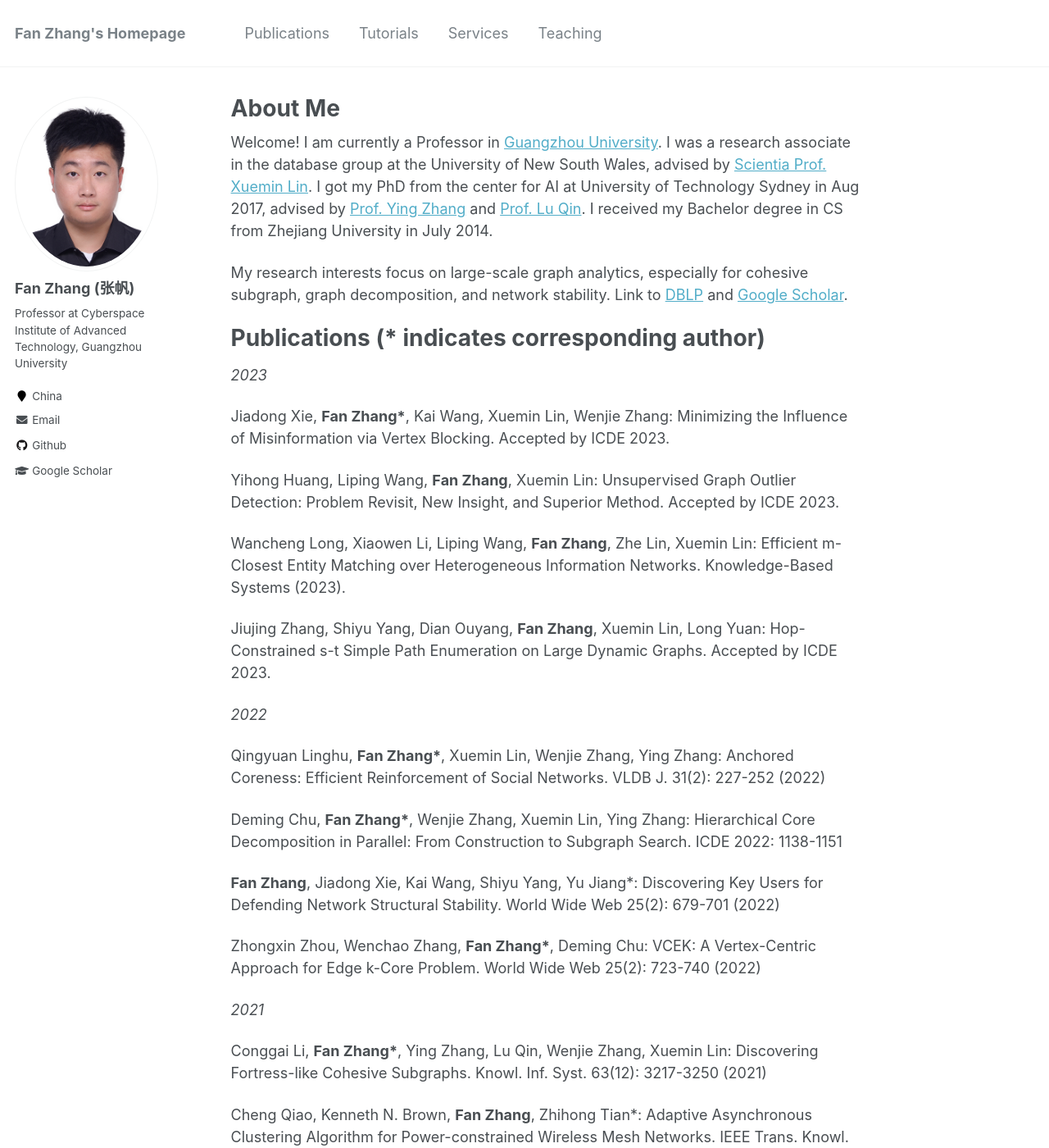
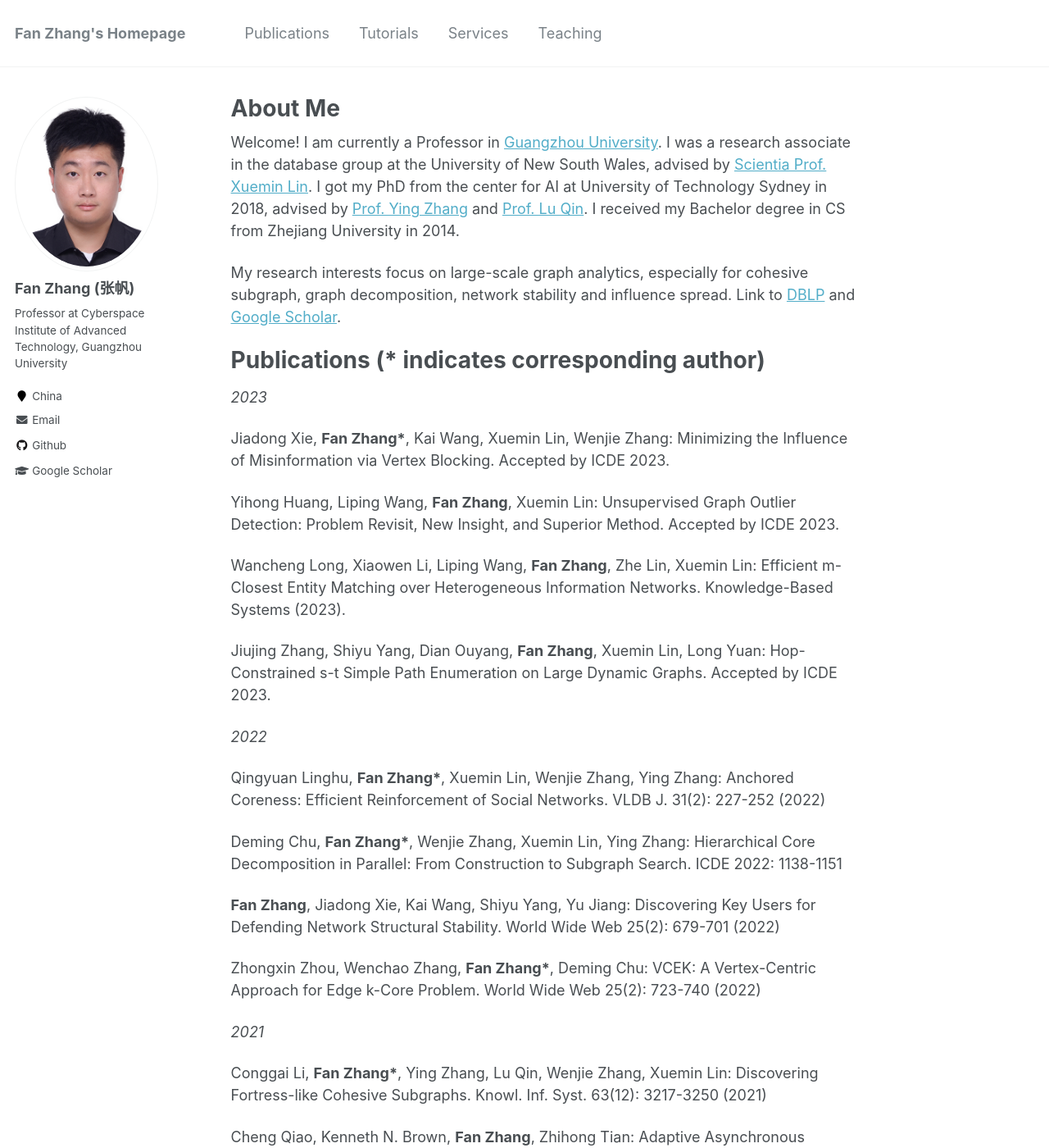
Before and after one commit to fanzhangcs/fanzhangcs.github.io, a Jekyll site: the page built from _pages/about.md, in a window 1280 px wide and 1400 px high. Shown: the whole window at 82% size. Built offline with Jekyll 4.4.1, drawn with Linux system fonts in a browser that asks for light colours; some of the changed text lies outside the part shown.

Commit message:
Update about.md

```diff
--- a/_pages/about.md
+++ b/_pages/about.md
@@ -8,9 +8,9 @@ redirect_from:
   - /about.html
 ---
 
-Welcome! I am currently a Professor in [Guangzhou University](http://wyy.gzhu.edu.cn/). I was a research associate in the database group at the University of New South Wales, advised by [Scientia Prof. Xuemin Lin](http://www.cse.unsw.edu.au/~lxue/). I got my PhD from the center for AI at University of Technology Sydney in Aug 2017, advised by [Prof. Ying Zhang](https://profiles.uts.edu.au/Ying.Zhang) and [Prof. Lu Qin](https://profiles.uts.edu.au/Lu.Qin). I received my Bachelor degree in CS from Zhejiang University in July 2014.
+Welcome! I am currently a Professor in [Guangzhou University](http://wyy.gzhu.edu.cn/). I was a research associate in the database group at the University of New South Wales, advised by [Scientia Prof. Xuemin Lin](http://www.cse.unsw.edu.au/~lxue/). I got my PhD from the center for AI at University of Technology Sydney in 2018, advised by [Prof. Ying Zhang](https://profiles.uts.edu.au/Ying.Zhang) and [Prof. Lu Qin](https://profiles.uts.edu.au/Lu.Qin). I received my Bachelor degree in CS from Zhejiang University in 2014.
 
-My research interests focus on large-scale graph analytics, especially for cohesive subgraph, graph decomposition, and network stability.
+My research interests focus on large-scale graph analytics, especially for cohesive subgraph, graph decomposition, network stability and influence spread.
 Link to [DBLP](https://dblp.uni-trier.de/pid/21/3626-36.html) and [Google Scholar](https://scholar.google.com.au/citations?user=0OXLcmYAAAAJ&hl=zh-CN).
 
 Publications (* indicates corresponding author)
@@ -32,7 +32,7 @@ Qingyuan Linghu, **Fan Zhang\***, Xuemin Lin, Wenjie Zhang, Ying Zhang: Anchored
 
 Deming Chu, **Fan Zhang\***, Wenjie Zhang, Xuemin Lin, Ying Zhang: Hierarchical Core Decomposition in Parallel: From Construction to Subgraph Search. ICDE 2022: 1138-1151
 
-**Fan Zhang**, Jiadong Xie, Kai Wang, Shiyu Yang, Yu Jiang\*: Discovering Key Users for Defending Network Structural Stability. World Wide Web 25(2): 679-701 (2022)
+**Fan Zhang**, Jiadong Xie, Kai Wang, Shiyu Yang, Yu Jiang: Discovering Key Users for Defending Network Structural Stability. World Wide Web 25(2): 679-701 (2022)
 
 Zhongxin Zhou, Wenchao Zhang, **Fan Zhang\***, Deming Chu: VCEK: A Vertex-Centric Approach for Edge k-Core Problem. World Wide Web 25(2): 723-740 (2022)
 
@@ -40,7 +40,7 @@ Zhongxin Zhou, Wenchao Zhang, **Fan Zhang\***, Deming Chu: VCEK: A Vertex-Centri
 
 Conggai Li, **Fan Zhang\***, Ying Zhang, Lu Qin, Wenjie Zhang, Xuemin Lin: Discovering Fortress-like Cohesive Subgraphs. Knowl. Inf. Syst. 63(12): 3217-3250 (2021)
 
-Cheng Qiao, Kenneth N. Brown, **Fan Zhang**, Zhihong Tian*: Adaptive Asynchronous Clustering Algorithm for Power-constrained Wireless Mesh Networks. IEEE Trans. Knowl. Data Eng. (2021)
+Cheng Qiao, Kenneth N. Brown, **Fan Zhang**, Zhihong Tian: Adaptive Asynchronous Clustering Algorithm for Power-constrained Wireless Mesh Networks. IEEE Trans. Knowl. Data Eng. (2021)
 
 Zhe Lin, **Fan Zhang**, Xuemin Lin, Wenjie Zhang, Zhihong Tian: Hierarchical Core Maintenance on Large Dynamic Graphs. Proc. VLDB Endow. 14(5): 757-770 (2021) [PDF](http://vldb.org/pvldb/vol14/p757-zhang.pdf)
 
```
Also changed, not shown: other parts of _pages/about.md (+7 -3 lines).
